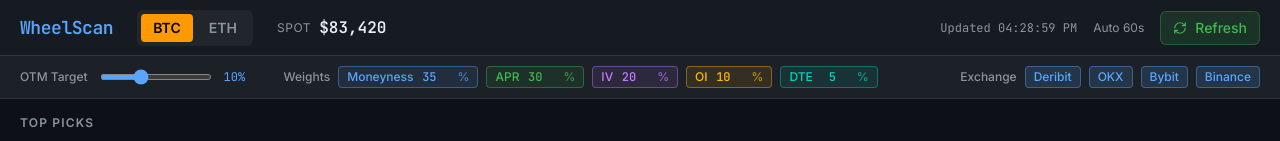
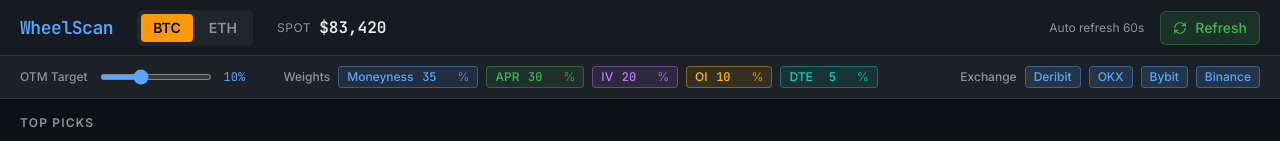
Before and after one commit to NattapongPi/wheel-scan, a Next.js app: page / in a window 1280 px wide. Shown: the top 141 px of the page. Built offline with nearby package versions, Linux system fonts and the light colour scheme.

Commit message:
fix: resolve hydration mismatch with time formatting
Display static text to eliminate mismatch and blank page issue.

Co-authored-by: Nattapong Pipitpornsirikul <60430181+NattapongPi@users.noreply.github.com>

```diff
--- a/components/dashboard/dashboard.tsx
+++ b/components/dashboard/dashboard.tsx
@@ -82,7 +82,7 @@ export function Dashboard() {
         ivScore * weights.iv +
         oiScore * weights.oi +
         dteScore * weights.dte) /
-        total
+      total
     )
     return { ...row, score }
   })
--- a/components/dashboard/header.tsx
+++ b/components/dashboard/header.tsx
@@ -14,18 +14,10 @@ interface HeaderProps {
 }
 
 export function Header({ asset, onAssetChange, lastRefresh, onRefresh, isRefreshing }: HeaderProps) {
-  const [mounted, setMounted] = useState(false)
   const spotPrice = SPOT_PRICES[asset]
-
-  useEffect(() => {
-    setMounted(true)
-  }, [])
 
   const formatPrice = (price: number) =>
     price.toLocaleString('en-US', { style: 'currency', currency: 'USD', maximumFractionDigits: 0 })
-
-  const formatTime = (date: Date) =>
-    date.toLocaleTimeString('en-US', { hour: '2-digit', minute: '2-digit', second: '2-digit' })
 
   return (
     <header className="flex items-center justify-between px-5 h-14 bg-card border-b border-border shrink-0">
@@ -72,17 +64,7 @@ export function Header({ asset, onAssetChange, lastRefresh, onRefresh, isRefresh
 
       {/* Right side */}
       <div className="flex items-center gap-4">
-        {mounted && (
-          <span className="text-xs text-muted-foreground font-mono hidden sm:block">
-            Updated {formatTime(lastRefresh)}
-          </span>
-        )}
-        {!mounted && (
-          <span className="text-xs text-muted-foreground font-mono hidden sm:block">
-            Updated --:--:--
-          </span>
-        )}
-        <span className="text-xs text-muted-foreground hidden sm:block">Auto 60s</span>
+        <span className="text-xs text-muted-foreground hidden sm:block">Auto refresh 60s</span>
         <button
           onClick={onRefresh}
           disabled={isRefreshing}
```
